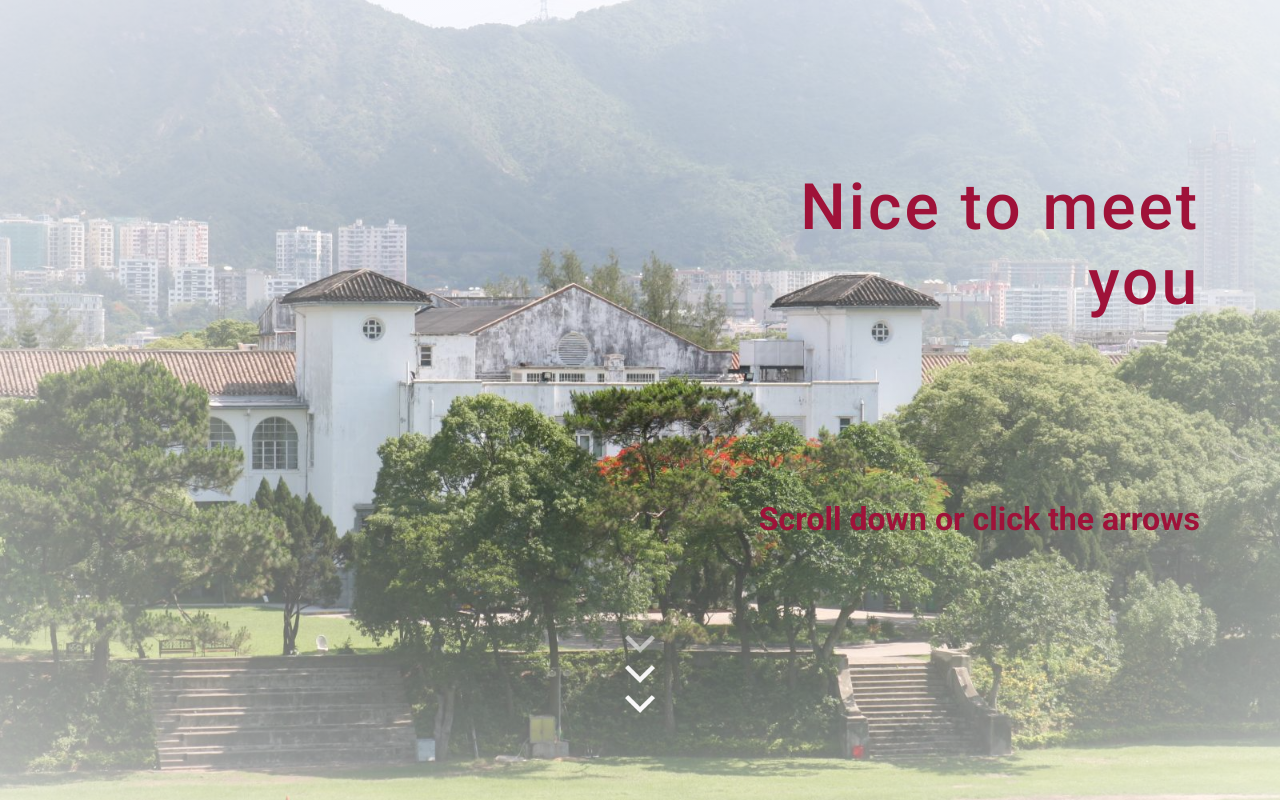
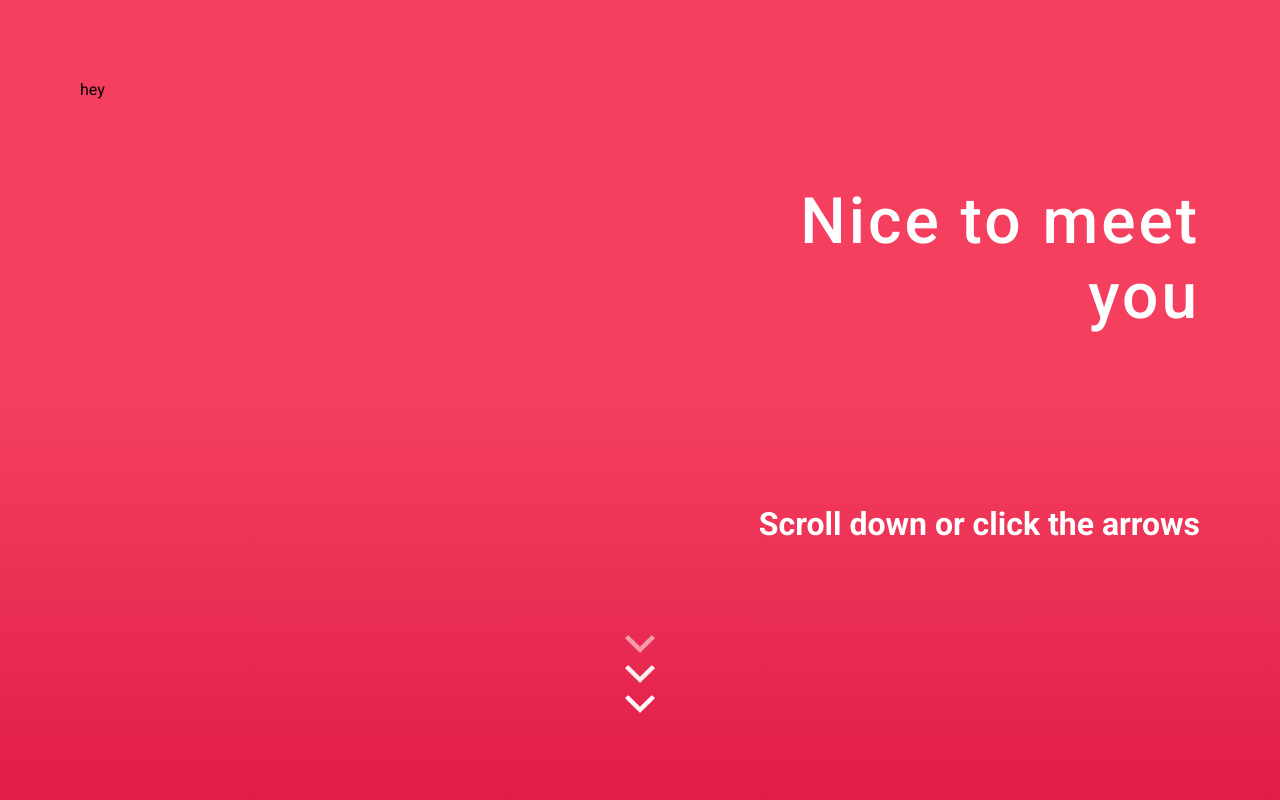
Before and after one commit to shunkongcheung/profile-website, a Next.js app: page / in a window 1280 px wide. Built offline with nearby package versions, Linux system fonts and the light colour scheme.

Commit message:
feat(Home): update landing colors

```diff
--- a/src/containers/Home/Landing.tsx
+++ b/src/containers/Home/Landing.tsx
@@ -2,6 +2,7 @@ import React, { memo } from "react";
 import Image from "next/image";
 import styled, { keyframes } from "styled-components";
 
+import { Carousel } from "../../components";
 import { I18N, Lang } from "../../types";
 
 interface LandingProps {
@@ -24,11 +25,18 @@ const ArrowDown = styled(Image)<{ delay: number }>`
   cursor: pointer;
   animation: ${blink} 2s ease-in-out infinite;
   animation-delay: ${(props) => props.delay}s;
-  color: ${(props) => props.theme.colors.primary[900]};
+  color: white;
+`;
+
+const CarouselContainer = styled.div`
+  width: 100%;
+  @media (min-width: 600px) {
+    width: 60%;
+  }
 `;
 
 const Caption = styled.h3`
-  color: ${(props) => props.theme.colors.primary[800]};
+  color: white;
   margin: auto 0 auto auto;
 
   opacity: 0;
@@ -45,6 +53,9 @@ const Container = styled.div`
   width: 100vw;
   height: 100vh;
   position: relative;
+
+  display: flex;
+  flex-wrap: wrap;
 `;
 
 const Content = styled.div`
@@ -63,20 +74,14 @@ const Content = styled.div`
 const Background = styled.div`
   width: 100%;
   height: 100%;
-  background: url("/home-landing.jpg");
-  background-size: cover;
-  background-position: 100% 50%;
+  background: linear-gradient(
+    ${(props) => props.theme.colors.primary[500]},
+    ${(props) => props.theme.colors.primary[500]},
+    ${(props) => props.theme.colors.primary[600]}
+  );
+  // background: url("/home-landing.jpg");
   position: absolute;
 
-  z-index: -1;
-`;
-
-const Filter = styled.div`
-  width: 100%;
-  height: 100%;
-  position: absolute;
-  background: radial-gradient(rgba(255, 255, 255, 0), rgba(255, 255, 255, 1));
-  opacity: 0.7;
   z-index: -1;
 `;
 
@@ -91,7 +96,8 @@ const Title = styled.h1`
 
   margin: auto 0 auto auto;
 
-  color: ${(props) => props.theme.colors.primary[800]};
+  // color: ${(props) => props.theme.colors.primary[800]};
+  color: white;
 
   font-size: 3rem;
   width: 20rem;
@@ -125,12 +131,22 @@ const TRANS: { [x: string]: I18N } = {
 };
 
 const Landing: React.FC<LandingProps> = ({ handleNext, lang = "en" }) => {
+  const [idx, setIdx] = React.useState(0);
+  React.useEffect(() => {
+    const clear = setInterval(() => setIdx((o) => (o + 1) % 2), 5000);
+    return () => clearInterval(clear);
+  }, [setIdx]);
+
   return (
     <Container>
-      <Background>
-        <Filter />
-      </Background>
+      <Background />
       <Content>
+        <CarouselContainer>
+          <Carousel control={{ idx }}>
+            <div>hello</div>
+            <div>hey</div>
+          </Carousel>
+        </CarouselContainer>
         <Title>{TRANS.welcome[lang]}</Title>
         <Caption>{TRANS.caption[lang]}</Caption>
         <NextContainer>
--- a/src/containers/Home/ProfileAppBar.tsx
+++ b/src/containers/Home/ProfileAppBar.tsx
@@ -26,7 +26,11 @@ const Container = styled.div<{
 }>`
   width: 100%;
   height: ${(props) => props.scale * props.barHeight}%;
-  background: ${(props) => props.theme.colors.primary[500]};
+  background: linear-gradient(
+    ${(props) => props.theme.colors.primary[600]},
+    ${(props) => props.theme.colors.primary[500]},
+    ${(props) => props.theme.colors.primary[500]}
+  );
 
   transform-origin: 0 0;
   opacity: 0;
--- a/src/containers/Home/index.tsx
+++ b/src/containers/Home/index.tsx
@@ -41,8 +41,8 @@ const Home: React.FC<HomeProps> = ({ lang }) => {
   const { width: screenWidth } = useWindowSize();
 
   const isSmallScreen = screenWidth <= 400;
-  const isProfilePage =
-    (isSmallScreen && state.idx === 1) || (!isSmallScreen && state.idx === 2);
+  const PROFILE_PAGE_IDX = isSmallScreen ? 1 : 2;
+  const isProfilePage = state.idx === PROFILE_PAGE_IDX;
 
   React.useEffect(() => {
     // the following code only execute when page 1 is the carousel
@@ -59,36 +59,24 @@ const Home: React.FC<HomeProps> = ({ lang }) => {
   }, [isSmallScreen, state.idx, setState]);
 
   React.useEffect(() => {
-    if (state.idx !== 2 || state.isProfile) return;
-
-    const clear = setTimeout(() => setState({ idx: 2, isProfile: true }), 500);
+    if (!isProfilePage || state.isProfile) return;
+    const clear = setTimeout(
+      () => setState({ idx: PROFILE_PAGE_IDX, isProfile: true }),
+      500
+    );
     return () => clearTimeout(clear);
-  }, [state.idx, state.isProfile, setState]);
-
-  React.useEffect(() => {
-    // on refresh, hard reset the scrolling of browser
-    const isReset = state.idx === 0;
-
-    // isProfilePage needs to hard reset page
-    if (isReset || isProfilePage) {
-      window.scrollTo(0, 0);
-    }
-  }, [state.idx, isProfilePage, setState]);
+  }, [isProfilePage, state.isProfile, setState, PROFILE_PAGE_IDX]);
 
   const handleScroll = React.useCallback(
     (idx) => {
       setState((o) => {
         // in small screen, skip carousel page
-        if (o.idx === 0 && idx === 1) {
-          return isSmallScreen
-            ? { idx: 1, isProfile: true }
-            : { idx: 1, isProfile: false };
-        }
+        if (o.idx === 0 && idx === 1) return { idx: 1, isProfile: false };
         // scrolling on other pages are not allowed
         return o;
       });
     },
-    [isSmallScreen, setState]
+    [setState]
   );
 
   const children = React.useMemo(() => {
@@ -97,7 +85,7 @@ const Home: React.FC<HomeProps> = ({ lang }) => {
       <Landing
         key={"CarouselItem-Landing"}
         lang={lang}
-        handleNext={() => setState({ idx: 1, isProfile: false })}
+        handleNext={() => handleScroll(1)}
       />,
     ];
 
@@ -112,7 +100,7 @@ const Home: React.FC<HomeProps> = ({ lang }) => {
       />
     );
     return ret;
-  }, [lang, isProfilePage, isSmallScreen, setState]);
+  }, [lang, isProfilePage, isSmallScreen, handleScroll]);
 
   if (state.isProfile) return <Profile lang={lang} isRender />;
 
```
